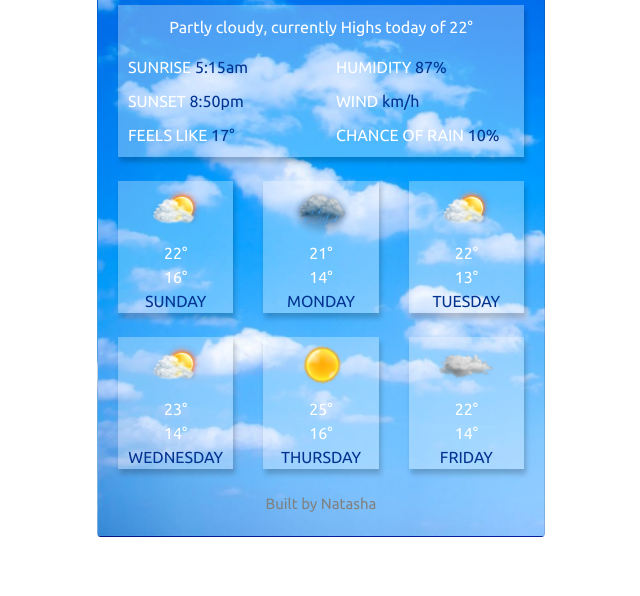
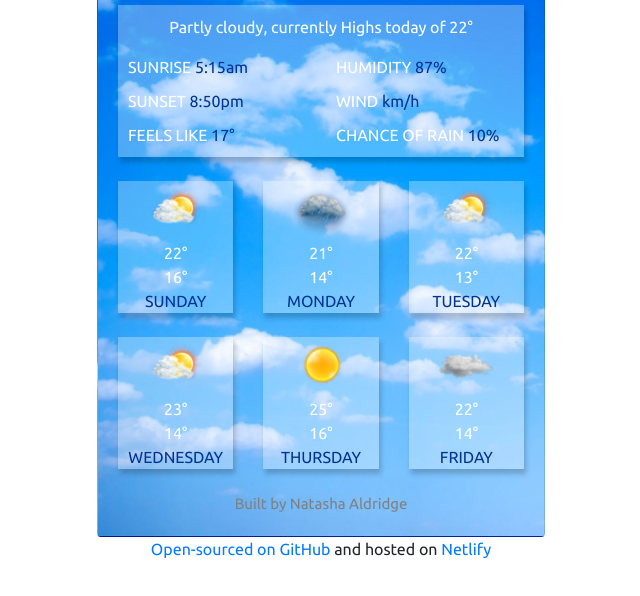
Before and after one commit to Natashalucy141/weather-app, a plain HTML site: page index.html in a window 1280 px wide. Shown: the part 500-1096 px from the top of the page, without its empty margins (319-959 px from the left). Drawn offline with nearby package versions, Linux system fonts and the light colour scheme; no server answers.

Commit message:
Added links to Netlify and Github

```diff
--- a/index.html
+++ b/index.html
@@ -146,8 +146,16 @@
             </div>
           </main>
           <br />
-          <section class="footer">Built by Natasha</section>
+          <section class="footer">Built by Natasha Aldridge</section>
         </div>
+      </div>
+      <div class="hosting">
+        <a href="https://github.com/Natashalucy141/weather-app">
+          Open-sourced on GitHub</a
+        >
+        and hosted on
+
+        <a href="https://stupefied-davinci-1d75c8.netlify.app">Netlify</a>
       </div>
     </div>
     <script src="src/script.js"></script>
--- a/src/style.css
+++ b/src/style.css
@@ -118,6 +118,10 @@ nav {
   row-gap: 10px;
 }
 
+.hosting {
+  text-align: center;
+}
+
 #celsius-link {
   color: #fff;
 }
```
